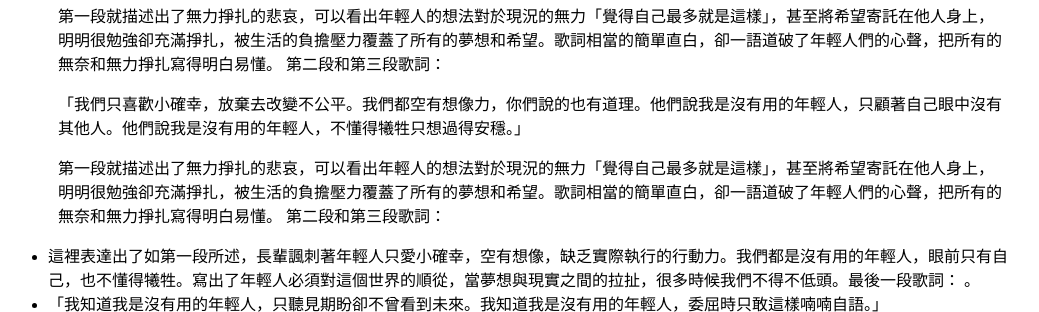
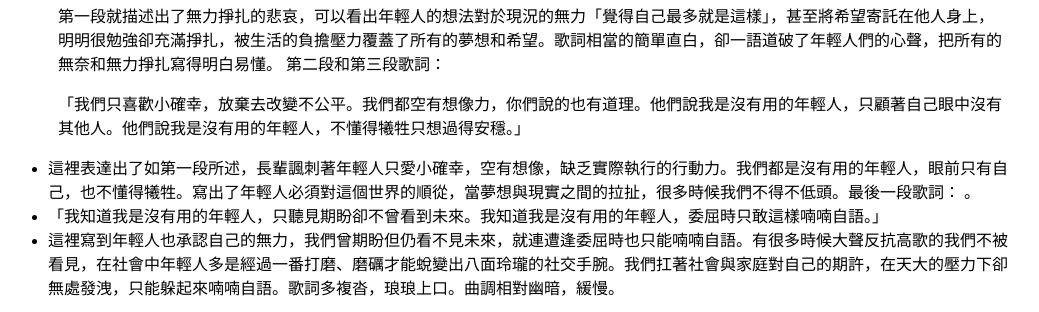
Before and after one commit to shan102/0322, a plain HTML site: page index.html in a window 1280 px wide. Shown: the part 2586-2898 px from the top of the page, without its empty margins (132-1171 px from the left). Drawn offline with Linux system fonts and the light colour scheme.

Commit message:
Update index.html

```diff
--- a/index.html
+++ b/index.html
@@ -57,8 +57,7 @@
             第二段和第三段歌詞：
           </p>
           <p>「我們只喜歡小確幸，放棄去改變不公平。我們都空有想像力，你們說的也有道理。他們說我是沒有用的年輕人，只顧著自己眼中沒有其他人。他們說我是沒有用的年輕人，不懂得犧牲只想過得安穩。」</p>
-          <p>第一段就描述出了無力掙扎的悲哀，可以看出年輕人的想法對於現況的無力「覺得自己最多就是這樣」，甚至將希望寄託在他人身上，明明很勉強卻充滿掙扎，被生活的負擔壓力覆蓋了所有的夢想和希望。歌詞相當的簡單直白，卻一語道破了年輕人們的心聲，把所有的無奈和無力掙扎寫得明白易懂。
-          第二段和第三段歌詞：</p>
+
           <li>這裡表達出了如第一段所述，長輩諷刺著年輕人只愛小確幸，空有想像，缺乏實際執行的行動力。我們都是沒有用的年輕人，眼前只有自己，也不懂得犧牲。寫出了年輕人必須對這個世界的順從，當夢想與現實之間的拉扯，很多時候我們不得不低頭。最後一段歌詞：
           。</li>
           <li>「我知道我是沒有用的年輕人，只聽見期盼卻不曾看到未來。我知道我是沒有用的年輕人，委屈時只敢這樣喃喃自語。」
```
